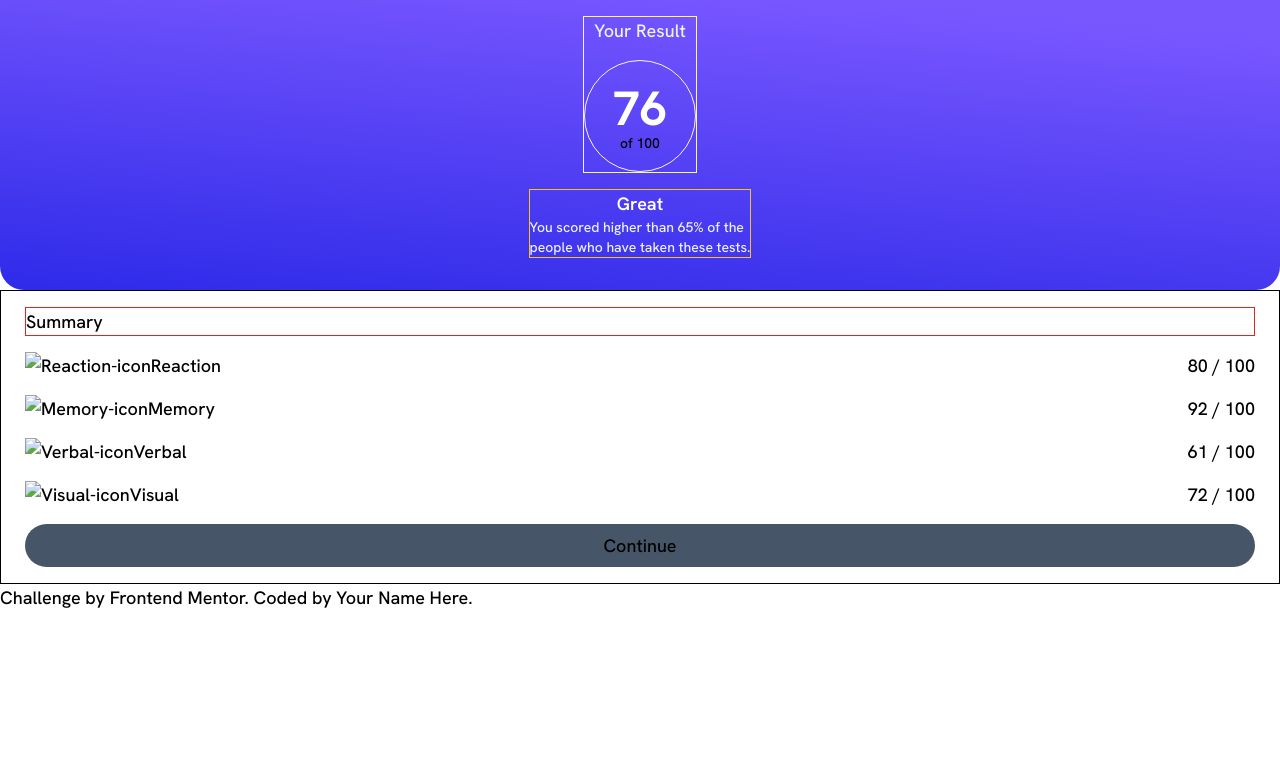
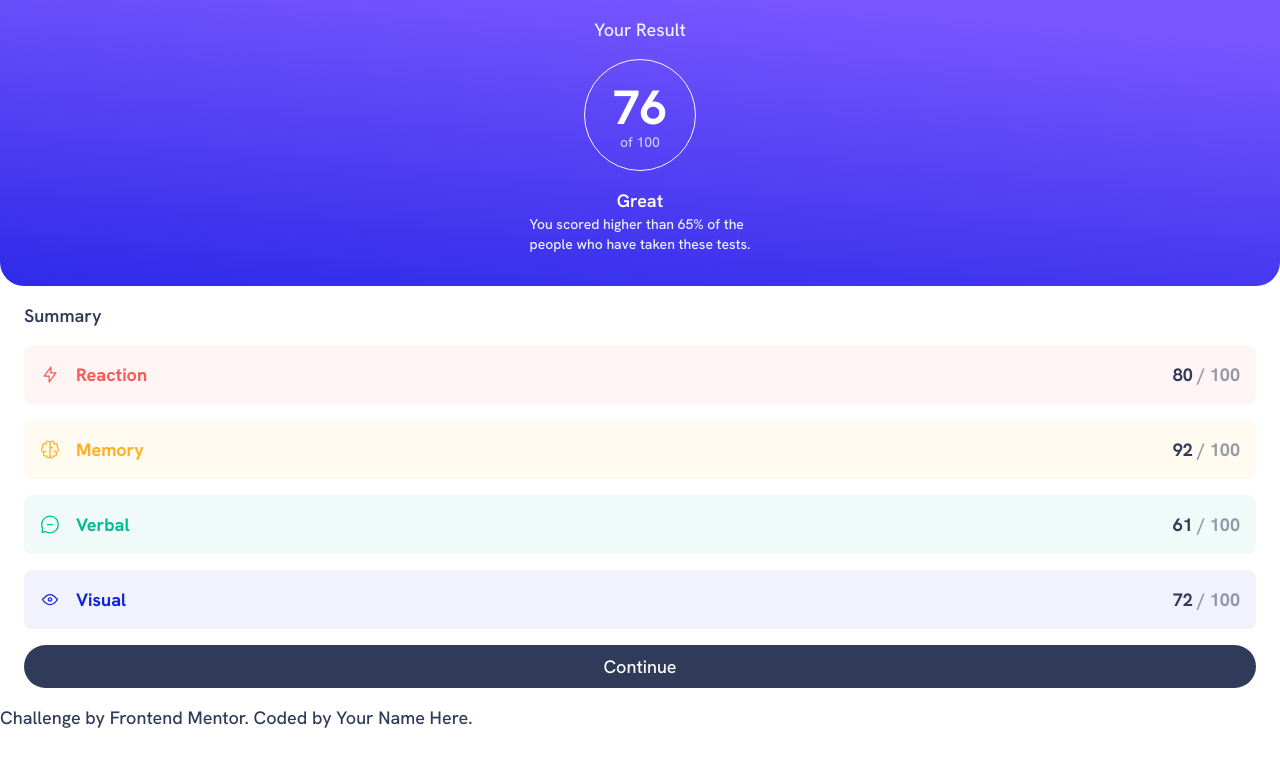
Before and after one commit to R3ptarGreen/Result-Summary, a website: page index.html in a window 1280 px wide. Drawn offline with Linux system fonts and the light colour scheme.

Commit message:
style(colors) Add all colors and icon images, some gradient and color opacity

```diff
--- a/index.html
+++ b/index.html
@@ -12,10 +12,10 @@
   <link rel="stylesheet" href="/dist/output.css">
   <title>Results summary component</title>
 </head>
-<body class="text-textBase font-hanken font-500">
+<body class="text-textBase font-hanken font-500 text-darkGrayBlue">
   <main class="flex flex-col items-center">
     <section class="flex items-center flex-col bg-gradientSlateRoyalBlue rounded-b-3xl py-4 w-full">
-      <div class="border border-violet-50 flex flex-col items-center text-center gap-4">
+      <div class="flex flex-col items-center text-center gap-4">
         <h3 class="text-paleBlue">
           Your Result
         </h3>
@@ -23,12 +23,12 @@
           <h2 class="text-5xl font-700 text-white mx-2">
             76
           </h2>
-          <span class="text-sm">
+          <span class="text-sm text-lightLavender">
             of 100
           </span>
         </div>
       </div>
-      <div class="border border-amber-400 flex flex-col items-center my-4">
+      <div class="flex flex-col items-center my-4">
         <h2 class="font-600 text-white">
           Great
         </h2>
@@ -37,51 +37,63 @@
         </p>
       </div>
     </section>
-    <section class="flex flex-col gap-2 border border-black w-full px-6 py-4">
+    <section class="flex flex-col gap-2 w-full px-6 py-4">
       <ul class="w-full flex flex-col gap-4 mb-2">
         <li>
-          <h3 class="border border-red-600">
+          <h3 class="text-darkGrayBlue font-600">
             Summary
           </h3>
         </li>
-        <li class="flex justify-between">
+        <li class="flex justify-between p-4 bg-lightRedBg rounded-lg font-700 ">
           <span class="flex">
-            <img src="" alt="Reaction-icon">
-            <p>Reaction</p>
+            <img class="mr-4" src="/assets/images/icon-reaction.svg" alt="Reaction-icon">
+            <p class="text-lightRed">Reaction</p>
           </span>
-          <span>
-            80 / 100
+          <p>
+            80
+            <span class="text-lightDarkGrayBlue">
+              / 100
+            </span>
+          </p>
+        </li>
+        <li class="flex justify-between p-4 bg-orangeYellowBg rounded-lg font-700 ">
+          <span class="flex">
+            <img class="mr-4" src="/assets/images/icon-memory.svg" alt="Memory-icon">
+            <p class="text-orangeYellow">Memory</p>
           </span>
+          <p>
+            92
+            <span class="text-lightDarkGrayBlue">
+              / 100
+            </span>
+          </p>
         </li>
-        <li class="flex justify-between">
+        <li class="flex justify-between p-4 bg-greenTealBg rounded-lg font-700 ">
           <span class="flex">
-            <img src="" alt="Memory-icon">
-            <p>Memory</p>
+            <img class="mr-4" src="/assets/images/icon-verbal.svg" alt="Verbal-icon">
+            <p class="text-greenTeal">Verbal</p>
           </span>
-          <span>
-            92 / 100
+          <p>
+            61
+          <span class="text-lightDarkGrayBlue">
+            / 100
           </span>
+          </p>
         </li>
-        <li class="flex justify-between">
+        <li class="flex justify-between p-4 bg-cobaltBlueBg rounded-lg font-700 ">
           <span class="flex">
-            <img src="" alt="Verbal-icon">
-            <p>Verbal</p>
+            <img class="mr-4" src="/assets/images/icon-visual.svg" alt="Visual-icon">
+            <p class="text-cobaltBlue">Visual</p>
           </span>
-          <span>
-            61 / 100
-          </span>
-        </li>
-        <li class="flex justify-between">
-          <span class="flex">
-            <img src="" alt="Visual-icon">
-            <p>Visual</p>
-          </span>
-          <span>
-            72 / 100
-          </span>
+          <p>
+            72
+            <span class="text-lightDarkGrayBlue">
+              / 100
+            </span>
+          </p>
         </li>
       </ul>
-      <button class="bg-slate-600 py-2 rounded-3xl">Continue</button>
+      <button class="bg-darkGrayBlue py-2 rounded-3xl text-white">Continue</button>
     </section>
   </main>
   <div class="attribution">
--- a/tailwind.config.js
+++ b/tailwind.config.js
@@ -5,13 +5,18 @@ module.exports = {
     extend: {
       colors: {
         lightRed: 'hsl(0, 100%, 67%)',
+        lightRedBg: 'hsla(0, 100%, 67%, 0.06)',
         orangeYellow: 'hsl(39, 100%, 56%)',
+        orangeYellowBg: 'hsla(39, 100%, 56%, 0.06)',
         greenTeal: 'hsl(166, 100%, 37%)',
+        greenTealBg: 'hsla(166, 100%, 37%, 0.06)',
         cobaltBlue: 'hsl(234, 85%, 45%)',
+        cobaltBlueBg: 'hsla(234, 85%, 45%, 0.06)',
         white: 'hsl(0, 0%, 100%)',
         paleBlue: 'hsl(221, 100%, 96%)',
         lightLavender: 'hsl(241, 100%, 89%)',
         darkGrayBlue: 'hsl(224, 30%, 27%)',
+        lightDarkGrayBlue: 'hsla(224, 30%, 27%, 0.5)',
       },
       fontSize:{
         textBase: '1.125rem'
```
Also changed, not shown: dist/output.css.
